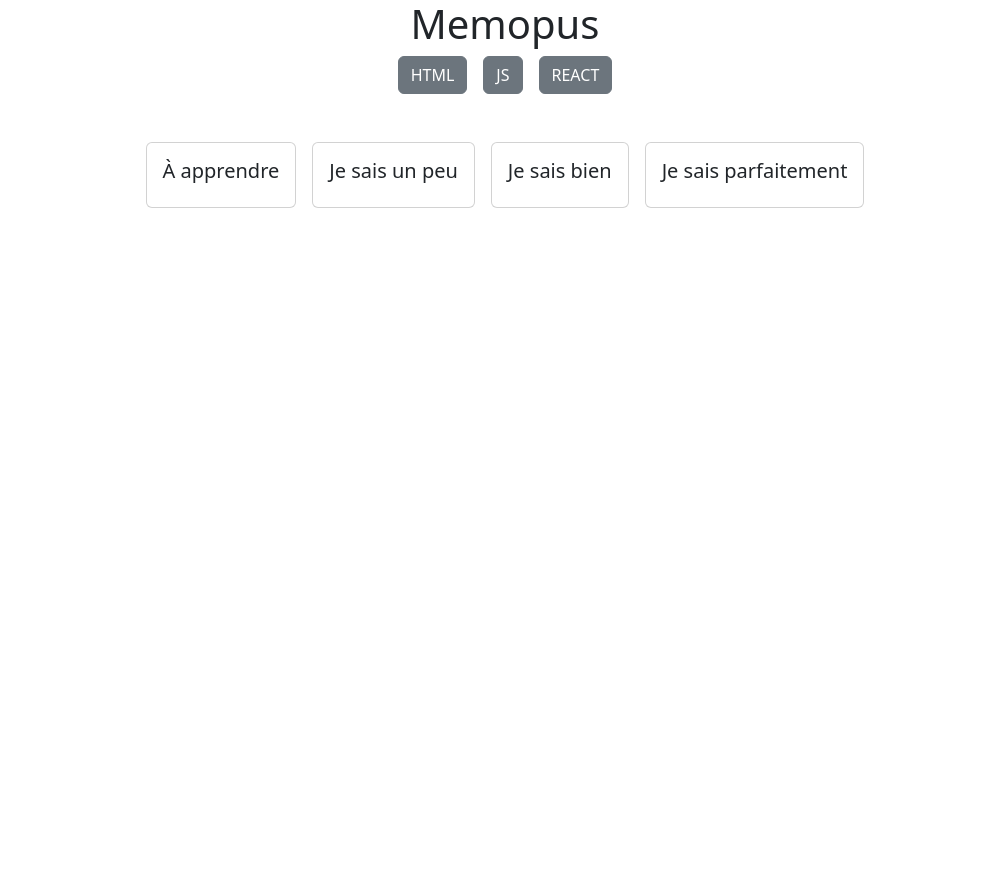
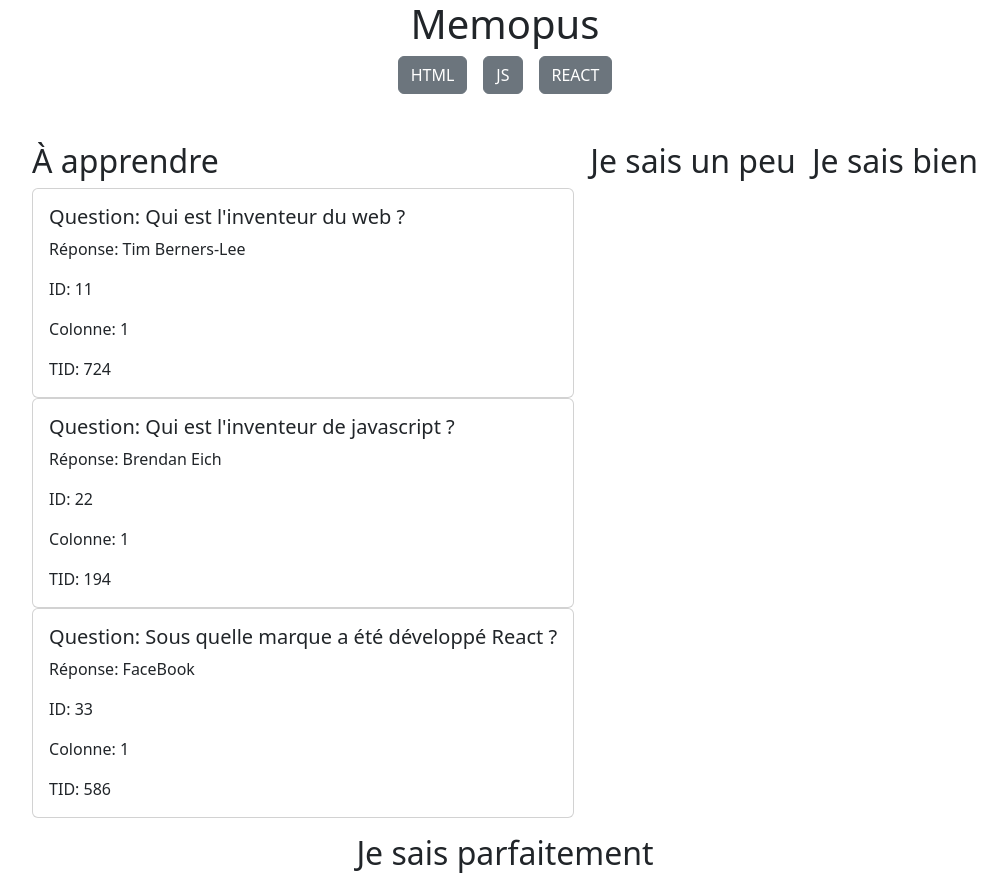
Before and after one commit to GAUTIERSebastien/like_memopus, a React (Create React App) app: page / in a window 1280 px wide. Shown: the whole page, without its empty margins (135-1142 px from the left). Before the commit the page ends 800 px from the top, so only its background shows below. Built offline with nearby package versions, Linux system fonts and the light colour scheme; data requests are answered from the project's data file.

Commit message:
Display cards in columns

```diff
--- /dev/null
+++ b/src/components/Card.tsx
@@ -0,0 +1,15 @@
+const Card = (card: any) => {
+    return (
+        <div className="card">
+            <div className="card-body">
+                <h5 className="card-title">Question: {card.question}</h5>
+                <p className="card-text">Réponse: {card.answer}</p>
+                <p className="card-text">ID: {card.id}</p>
+                <p className="card-text">Colonne: {card.column}</p>
+                <p className="card-text">TID: {card.tid}</p>
+            </div>
+        </div>
+    );
+}
+
+export default Card;
--- a/src/components/Column.tsx
+++ b/src/components/Column.tsx
@@ -1,16 +1,15 @@
+import  Card  from './Card';
 
-const Column = (column:any) => {
-    return (
-       <div className="card">
-  <div className="card-body">
-    <h5 className="card-title">{column.label}</h5>
-  </div>
-</div>
-    );
+const Column = ({ label, cards }: any) => {
+  return (
+      <div>
+          <h2>{label}</h2>
+          {cards.map((card: any, index: number) => (
+              <Card key={index} {...card} />
+          ))}
+      </div>
+  );
 }
 
 
-
-
-
 export default Column;
--- a/src/components/Home.tsx
+++ b/src/components/Home.tsx
@@ -8,9 +8,10 @@ import Column from './Column';
 const Home = () => {
     const [terms, setTerms] = useState<any[]>([]);
     const [columns, setColumns] = useState<any[]>([]);
+    const [cards, setCards] = useState<any[]>([]);
 
     useEffect(() => {
-        // Appel la méthode pour charger les termes
+        // Appel les méthodes pour charger les terms,cards et columns
         JsonTerms.loadTerms().then(data => {
             setTerms(data);
         }).catch(error => {
@@ -21,6 +22,12 @@ const Home = () => {
             setColumns(data);
         }).catch(error => {
             console.error("Erreur lors de la récupération des columns: ", error);
+        });
+
+        JsonCards.loadCards().then(data => {
+            setCards(data);
+        }).catch(error => {
+            console.error("Erreur lors de la récupération des cards: ", error);
         });
     }, []);
 
@@ -36,9 +43,10 @@ const Home = () => {
 
             <section className="container mt-5">
                 <div className="d-flex justify-content-center flex-wrap gap-3">
-                    {columns.map((column, index) => (
-                        <Column key={index} {...column} />
-                    ))}
+                {columns.map((column, index) => {
+                    const columnCards = cards.filter(card => card.column === column.id);
+                    return <Column key={index} {...column} cards={columnCards} />;
+            })}
                 </div>
             </section>
         </>
```
